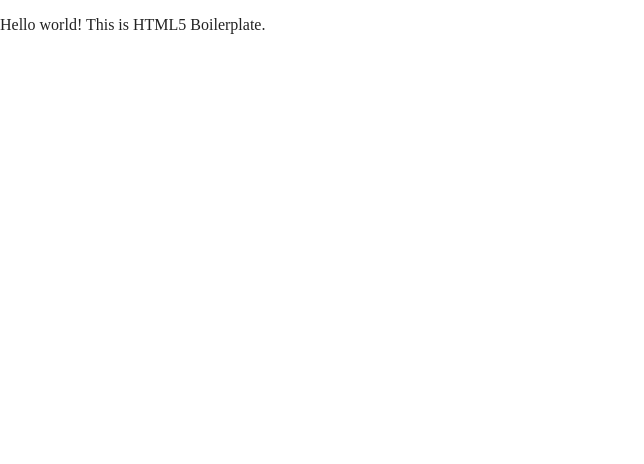
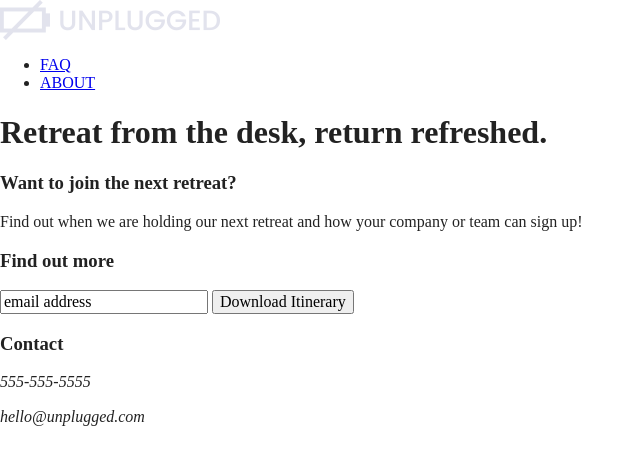
Before and after one commit to MomoServices/unplugged-2020, a website built with Parcel: page index.html in a window 1280 px wide. Shown: the whole page, without its empty margins (0-644 px from the left). Built offline with nearby package versions, Linux system fonts and the light colour scheme.

Commit message:
html of first page mostly done. only img connected is the header image 'unplugged'.

```diff
--- a/index.html
+++ b/index.html
@@ -3,7 +3,7 @@
 
 <head>
   <meta charset="utf-8">
-  <title></title>
+  <title>unplugged</title>
   <meta name="description" content="">
   <meta name="viewport" content="width=device-width, initial-scale=1">
 
@@ -25,7 +25,87 @@
 <body>
 
   <!-- Add your site or application content here -->
-  <p>Hello world! This is HTML5 Boilerplate.</p>
+  <!--- Header starts here -->
+  <header>
+    <div class="content-wrapper">
+      <a href="#"><img src="img/logo.png" alt="unplugged logo"></a>
+    </figure>
+    <div class="header-divider"></div>
+
+    <nav>
+      <ul>
+        <li><a href="faq/index.html" target="_blank">FAQ</a></li>
+        <li><a href="about/index.html" target="_blank">ABOUT</a></li>
+      </ul>
+    </nav>
+
+  </div>
+
+  <section class="hero-area">
+
+    <div class="content-wrapper">
+      <h1> Retreat from the desk, return refreshed.</h1>
+
+    </div>
+  </section>
+
+</header>
+  <!--- Header ends here -->
+
+    <!--- main content Area and website body starts here.-->
+
+<main>
+
+  <aside>
+
+    <div class="content-wrapper">
+
+      <div class="form-description">
+          <h3>Want to join the next retreat?</h3>
+          <p>Find out when we are holding our next retreat and how your company or team can sign up!</p>
+    </div>
+
+    <div class="form">
+          <h3>Find out more</h3>
+        </div>
+
+    <div id="sign-up-form">
+  <input type="text" name="name" value="email address">
+  <input type="button" value="Download Itinerary">
+      </div>
+
+</aside>
+
+
+
+<footer>
+      <div class="content-wrapper">
+        <div class="footer-content">
+  <div class="contact">
+      <h3> Contact </h3>
+    <address>
+      <p> 555-555-5555 </p>
+      <p> hello@unplugged.com </p>
+    </address>
+  </div>
+</div>
+          <div class="social">
+            <div class="social-icons">
+              <p><a href="https://www.facebook.com/morayomusic" target="_blank"></a></p>
+              <!-- other social links here -->
+               </div>
+           </div>
+       </div> <!-- footer content ends -->
+   </div> <!--footer content-wrapper ends-->
+
+   <div class="copyright">
+   </div>
+
+
+</footer>
+
+  <div class="content-wrapper">
+
   <script src="js/vendor/modernizr-3.11.2.min.js"></script>
   <script src="js/plugins.js"></script>
   <script src="js/main.js"></script>
```
Also changed, not shown: about/index.html (+17 -0 lines), faq/index.html (+18 -0 lines), img/Instagram.png (added), img/bed.png (added), img/campground.png (added), img/circle-button-one.png (added), img/circle-button-three.png (added), img/circle-button-two.png (added), img/facebook.png (added), img/jake-unsplash.png (added), img/logo.png (added), img/omar-unsplash.png (added), img/rawpixel-unsplash.png (added), img/shoe-prints.png (added), 5 more files.
